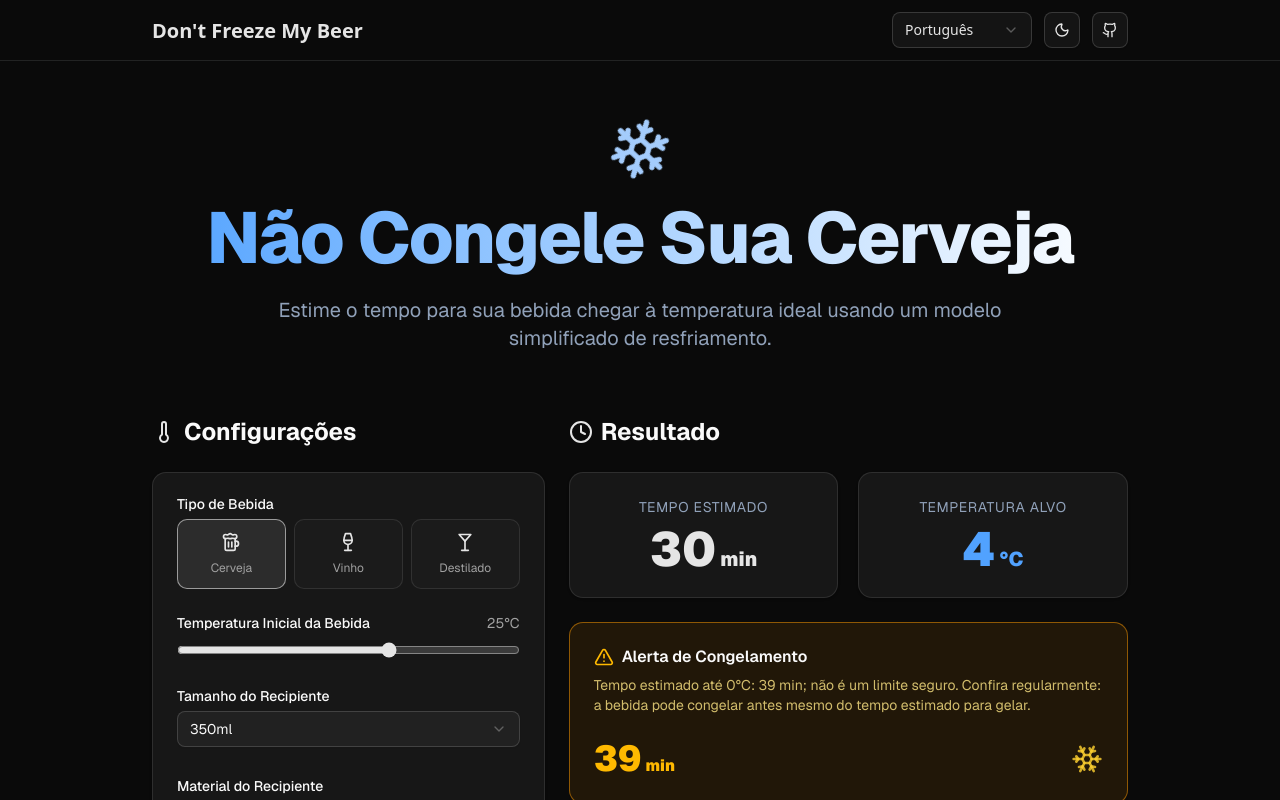
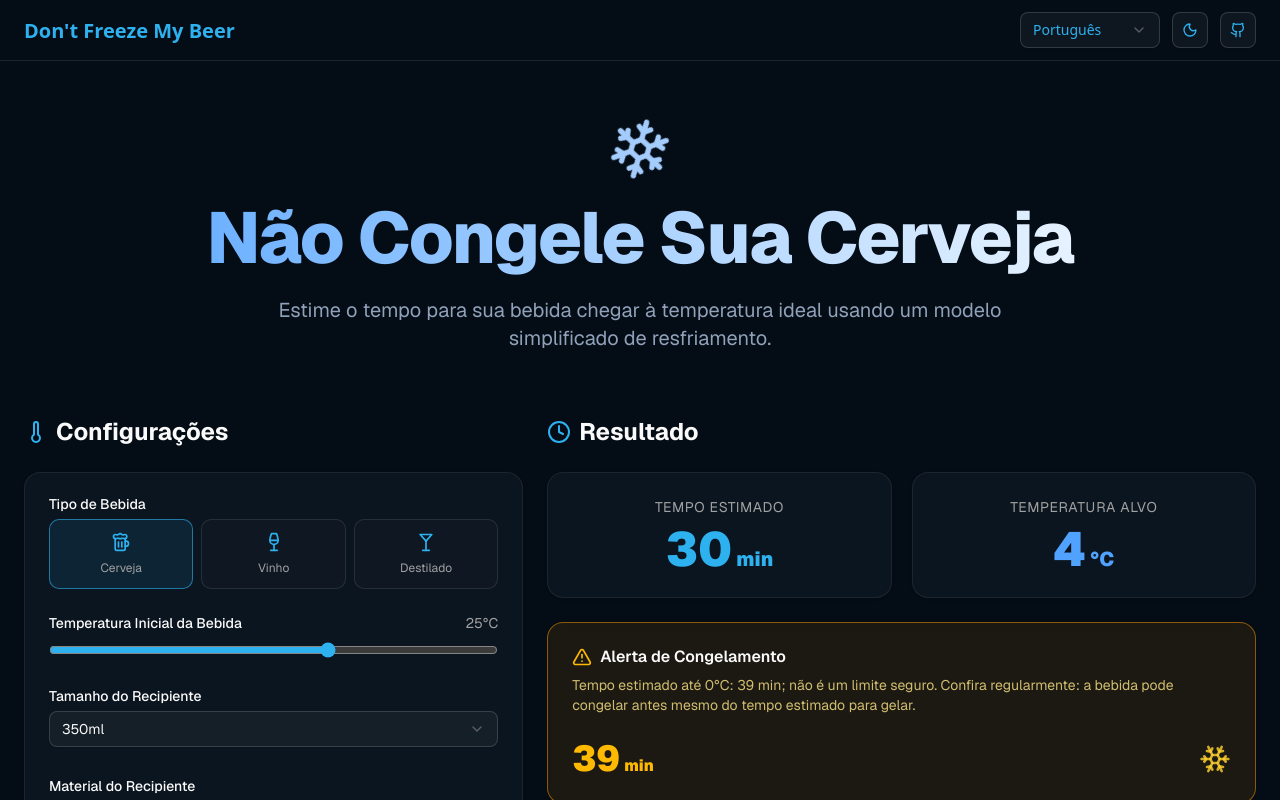
Before and after one commit to tiagoFlach/dont-freeze-my-beer, a Next.js app: page /pt in a window 1280 px wide. Shown: the top 800 px of the page. Built offline with nearby package versions, Linux system fonts and the light colour scheme.

Commit message:
fix: update layout and styling for improved responsiveness and visual consistency

```diff
--- a/app/[lang]/layout.tsx
+++ b/app/[lang]/layout.tsx
@@ -105,7 +105,7 @@ export default async function LanguageLayout({
         >
           <LanguageProvider defaultLanguage={language}>
             <Navbar />
-            <div className="mx-auto max-w-5xl">{children}</div>
+            {children}
           </LanguageProvider>
         </ThemeProvider>
       </body>
--- a/app/[lang]/page.tsx
+++ b/app/[lang]/page.tsx
@@ -87,12 +87,12 @@ export default function Home() {
   }, [isFreezingTimeFinite, showFreezeAlert]);
 
   return (
-    <main className="min-h-screen bg-[radial-gradient(ellipse_at_top,_var(--tw-gradient-stops))] from-slate-50 via-slate-100 to-white text-foreground dark:from-blue-900 dark:via-slate-900 dark:to-black px-3 py-6 lg:p-6 mb-16 font-[family-name:var(--font-geist-sans)]">
+    <main className="mb-16 min-h-screen bg-[radial-gradient(ellipse_at_top,_var(--tw-gradient-stops))] from-sky-100 via-background to-background px-3 py-6 font-[family-name:var(--font-geist-sans)] text-foreground dark:from-blue-950 dark:via-background dark:to-background lg:p-6">
       <div className="max-w-7xl mx-auto space-y-12">
         {/* Hero Section */}
         <section className="text-center space-y-4 pt-8 mb-16 animate-in fade-in slide-in-from-top-4 duration-1000">
-          <div className="inline-flex items-center justify-center mb-4 animate-spin [animation-duration:48s] will-change-transform">
-            <Snowflake className="w-16 h-16 animate-[snowflake-color_25s_ease-in-out_infinite]" />
+          <div className="inline-flex items-center justify-center mb-4 animate-spin [animation-duration:48s] motion-reduce:animate-none">
+            <Snowflake className="w-16 h-16 animate-[snowflake-color_25s_ease-in-out_infinite] motion-reduce:animate-none" />
           </div>
           <h1 className="text-5xl md:text-7xl leading-[1.15] font-extrabold tracking-tight bg-clip-text text-transparent bg-gradient-to-r from-blue-900 to-cyan-800 dark:from-blue-400 dark:to-white">
             {t(language, "heroTitle")}
@@ -211,8 +211,14 @@ export default function Home() {
             )}
 
             {!coolingResult && (
-              <div className="h-full flex items-center justify-center min-h-[400px] border-2 border-dashed border-slate-800 rounded-2xl text-slate-600">
-                {t(language, "waitingParams")}
+              <div className="flex min-h-[400px] flex-col items-center justify-center gap-4 rounded-2xl border-2 border-dashed border-border bg-card/40 px-6 text-center text-muted-foreground">
+                <Snowflake
+                  className="h-10 w-10 text-primary/70"
+                  aria-hidden="true"
+                />
+                <p className="max-w-sm text-sm leading-relaxed">
+                  {t(language, "waitingParams")}
+                </p>
               </div>
             )}
           </div>
--- a/app/components/navbar.tsx
+++ b/app/components/navbar.tsx
@@ -33,7 +33,7 @@ export default function Navbar() {
   return (
     <header>
       <div className="border-b text-primary">
-        <div className="px-6 py-3 flex mx-auto max-w-5xl flex-wrap items-center gap-x-6">
+        <div className="px-6 py-3 flex mx-auto max-w-7xl flex-wrap items-center gap-x-6">
           <div className="text-xl font-bold leading-tight">
             {t(language, "appName")}
           </div>
--- a/app/globals.css
+++ b/app/globals.css
@@ -79,24 +79,24 @@
 }
 
 .dark {
-  --background: oklch(0.145 0 0);
+  --background: oklch(0.15 0.025 250);
   --foreground: oklch(0.985 0 0);
-  --card: oklch(0.205 0 0);
+  --card: oklch(0.2 0.025 250);
   --card-foreground: oklch(0.985 0 0);
-  --popover: oklch(0.205 0 0);
+  --popover: oklch(0.2 0.025 250);
   --popover-foreground: oklch(0.985 0 0);
-  --primary: oklch(0.922 0 0);
-  --primary-foreground: oklch(0.205 0 0);
-  --secondary: oklch(0.269 0 0);
+  --primary: oklch(0.72 0.14 235);
+  --primary-foreground: oklch(0.16 0.03 250);
+  --secondary: oklch(0.25 0.025 250);
   --secondary-foreground: oklch(0.985 0 0);
-  --muted: oklch(0.269 0 0);
+  --muted: oklch(0.25 0.025 250);
   --muted-foreground: oklch(0.708 0 0);
-  --accent: oklch(0.269 0 0);
+  --accent: oklch(0.25 0.025 250);
   --accent-foreground: oklch(0.985 0 0);
   --destructive: oklch(0.704 0.191 22.216);
   --border: oklch(1 0 0 / 10%);
   --input: oklch(1 0 0 / 15%);
-  --ring: oklch(0.556 0 0);
+  --ring: oklch(0.72 0.14 235);
   --chart-1: oklch(0.488 0.243 264.376);
   --chart-2: oklch(0.696 0.17 162.48);
   --chart-3: oklch(0.769 0.188 70.08);
--- a/components/ResultStatsCard.tsx
+++ b/components/ResultStatsCard.tsx
@@ -25,7 +25,7 @@ export function ResultStatsCard({
   return (
     <Card>
       <CardHeader className="items-center text-center">
-        <CardDescription className="text-slate-400 text-sm uppercase tracking-wider">
+        <CardDescription className="text-muted-foreground text-sm uppercase tracking-wider">
           {label}
         </CardDescription>
         <CardTitle
@@ -35,7 +35,7 @@ export function ResultStatsCard({
           <span className="text-xl ml-1">{unit}</span>
         </CardTitle>
         {note && (
-          <CardDescription className="text-slate-400 text-sm">
+          <CardDescription className="text-muted-foreground text-sm">
             {note}
           </CardDescription>
         )}
--- a/components/ui/card.tsx
+++ b/components/ui/card.tsx
@@ -7,7 +7,7 @@ function Card({ className, ...props }: React.ComponentProps<"div">) {
     <div
       data-slot="card"
       className={cn(
-        "bg-card text-card-foreground flex flex-col gap-6 rounded-xl border py-6 shadow-sm",
+        "bg-card/90 text-card-foreground flex flex-col gap-6 rounded-2xl border border-border/70 py-6 shadow-sm backdrop-blur-sm",
         className
       )}
       {...props}
```
